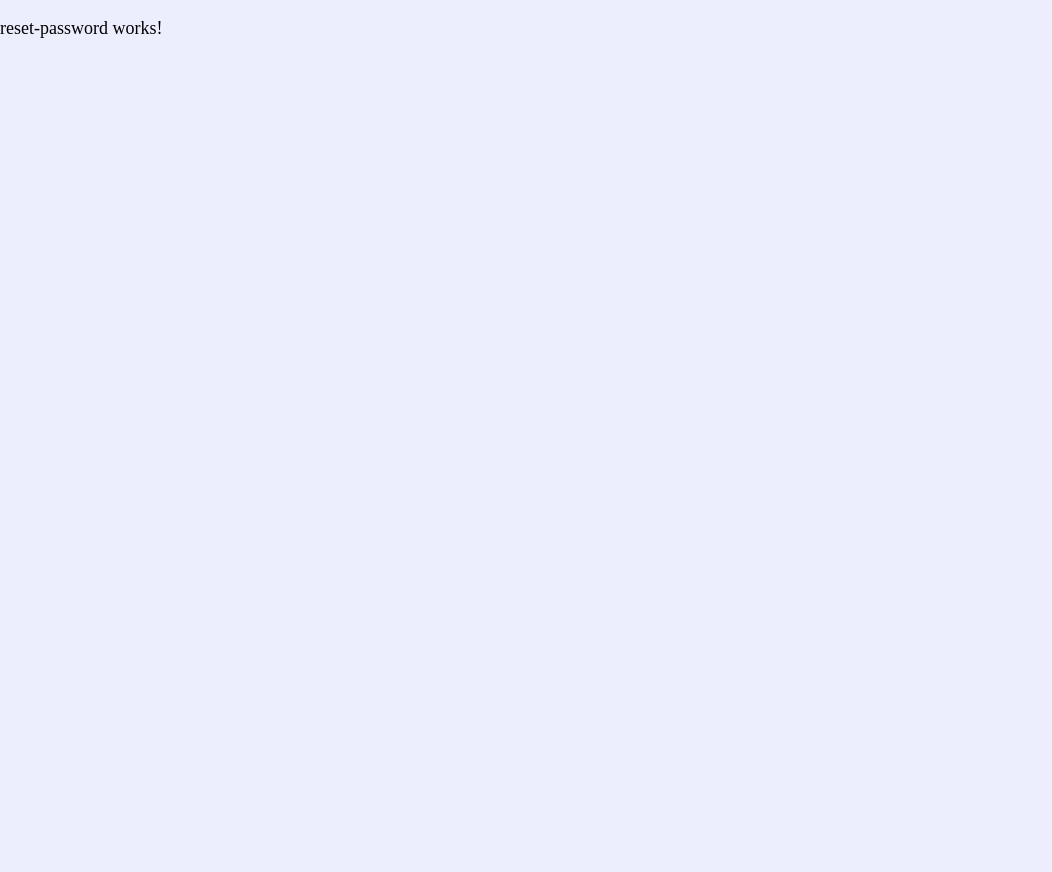
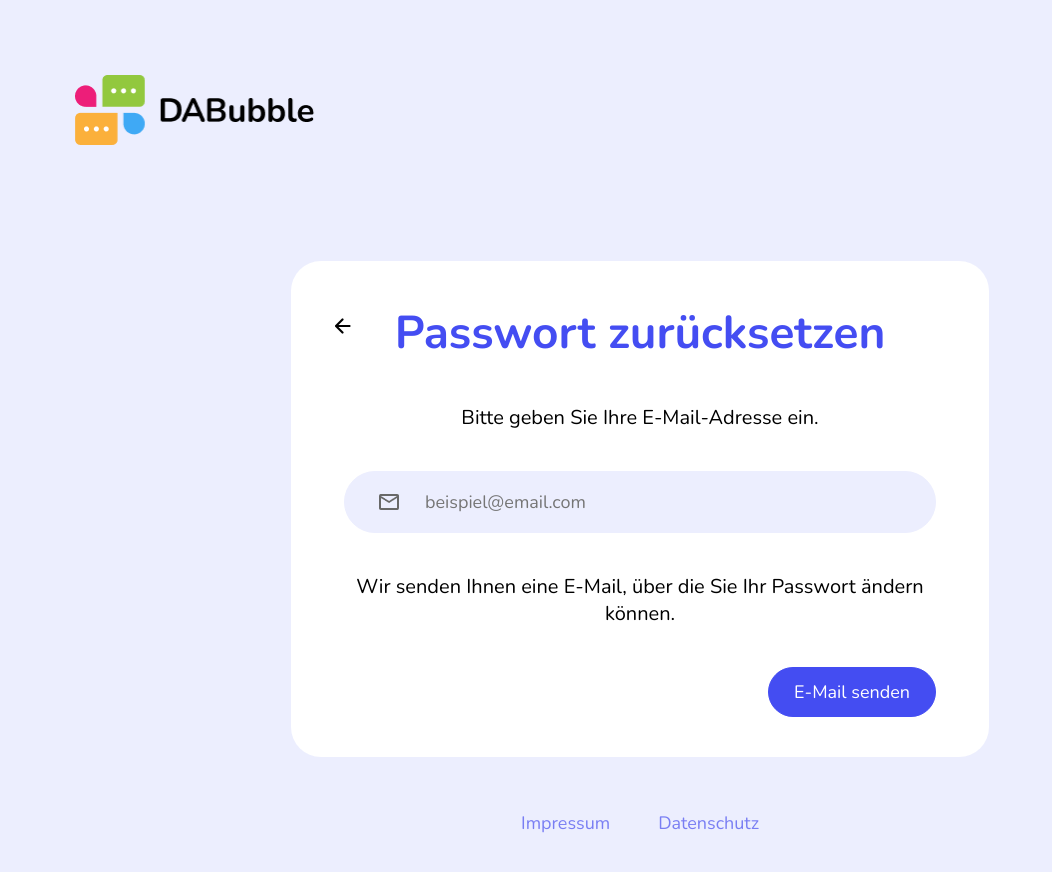
Before and after one commit to TobiasKlanert/dabubble, an Angular app: page /reset-password in a window 1280 px wide. Shown: the top 872 px of the page, without its empty margins (0-1052 px from the left). Before the commit the page ends 800 px from the top, so only its background shows below. Built offline with nearby package versions, Linux system fonts and the light colour scheme.

Commit message:
reset-password design

```diff
--- a/src/app/app.routes.ts
+++ b/src/app/app.routes.ts
@@ -7,7 +7,7 @@ import { RegistrationComponent } from './registration/registration.component';
 import { ResetPasswordComponent } from './reset-password/reset-password.component';
 
 export const routes: Routes = [
-    { path: '', component: LoginComponent },
+    { path: '', component: ResetPasswordComponent },
     { path: 'main', component: MainComponent },
     { path: 'imprint', component: ImprintComponent },
     { path: 'privacy-policy', component: PrivacyPolicyComponent },
--- a/src/app/registration/registration.component.html
+++ b/src/app/registration/registration.component.html
@@ -10,7 +10,7 @@
             <input class="input-password input-blue-style" type="password" placeholder="Passwort">
             <div class="checkbox-privacy-policy flex-start">
                 <input type="checkbox">
-                <span>Ich stimme der <a class="text-link-style" href="">Datenschutzerklärung</a> zu.</span>
+                <span>Ich stimme der <a class="text-link-style" [routerLink]="'/privacy-policy'">Datenschutzerklärung</a> zu.</span>
             </div>
             <div class="button-wrapper flex-end">
                 <button class="button-primary-style">Weiter</button>
--- a/src/app/registration/registration.component.scss
+++ b/src/app/registration/registration.component.scss
@@ -67,6 +67,4 @@
 
 .legal {
     width: 270px;
-    display: flex;
-    justify-content: space-between;
 }
--- a/src/app/reset-password/reset-password.component.html
+++ b/src/app/reset-password/reset-password.component.html
@@ -1 +1,19 @@
-<p>reset-password works!</p>
+<div class="reset-password-wrapper flex-center">
+    <div class="reset-password-content flex-center flex-column">
+        <img class="logo" src="/assets/img/logo-with-text.png" alt="">
+        <div class="reset-password-dialog flex-column flex-center text-center">
+            <a class="arrow-back" [routerLink]="'/'"><img src="/assets/img/arrow-back.png" alt=""></a>
+            <h2 class="headline-style">Passwort zurücksetzen</h2>
+            <span class="fs20">Bitte geben Sie Ihre E-Mail-Adresse ein.</span>
+            <input class="input-email input-blue-style" type="email" placeholder="beispiel@email.com">
+            <span class="fs20">Wir senden Ihnen eine E-Mail, über die Sie Ihr Passwort ändern können.</span>
+            <div class="button-wrapper flex-end">
+                <button class="button-primary-style">E-Mail senden</button>
+            </div>
+        </div>
+        <div class="legal flex-sb">
+            <a class="link-style" [routerLink]="'/imprint'">Impressum</a>
+            <a class="link-style" [routerLink]="'/privacy-policy'">Datenschutz</a>
+        </div>
+    </div>
+</div>
--- a/src/app/reset-password/reset-password.component.scss
+++ b/src/app/reset-password/reset-password.component.scss
@@ -0,0 +1,57 @@
+@import './../variables';
+@import './../base';
+@import './../fonts';
+
+.reset-password-wrapper {
+    height: 100%;
+    width: 100%;
+    padding: 75px;
+}
+
+.reset-password-content {
+    max-width: 1920px;
+    width: 100%;
+    height: 100%;
+    position: relative;
+}
+
+.logo {
+    position: absolute;
+    left: 0;
+    top: 0;
+    width: 242px;
+    height: 70px;
+}
+
+.reset-password-dialog {
+    height: 100%;
+    max-width: 698px;
+    width: 100%;
+    position: relative;
+    margin-top: 186px;
+    background-color: #ffffff;
+    padding: 40px 53px;
+    border-radius: $dialog-border-radius;
+    gap: 40px;
+    margin-bottom: 48px;
+}
+
+.arrow-back {
+    position: absolute;
+    height: 40px;
+    width: 40px;
+    top: 45px;
+    left: 32px;
+}
+
+.input-email {
+    @include input-background('/assets/img/input-mail.png', '/assets/img/input-mail-hover.png');
+}
+
+.button-wrapper {
+    width: 100%;
+}
+
+.legal {
+    width: 270px;
+}
--- a/src/app/reset-password/reset-password.component.ts
+++ b/src/app/reset-password/reset-password.component.ts
@@ -1,9 +1,12 @@
 import { Component } from '@angular/core';
+import { RouterLink } from '@angular/router';
 
 @Component({
   selector: 'app-reset-password',
   standalone: true,
-  imports: [],
+  imports: [
+    RouterLink
+  ],
   templateUrl: './reset-password.component.html',
   styleUrl: './reset-password.component.scss'
 })
--- a/src/styles.scss
+++ b/src/styles.scss
@@ -35,6 +35,11 @@ body {
     flex-direction: row;
 }
 
+.flex-sb {
+    display: flex;
+    justify-content: space-between;
+}
+
 .text-center {
     text-align: center;
 }
```
